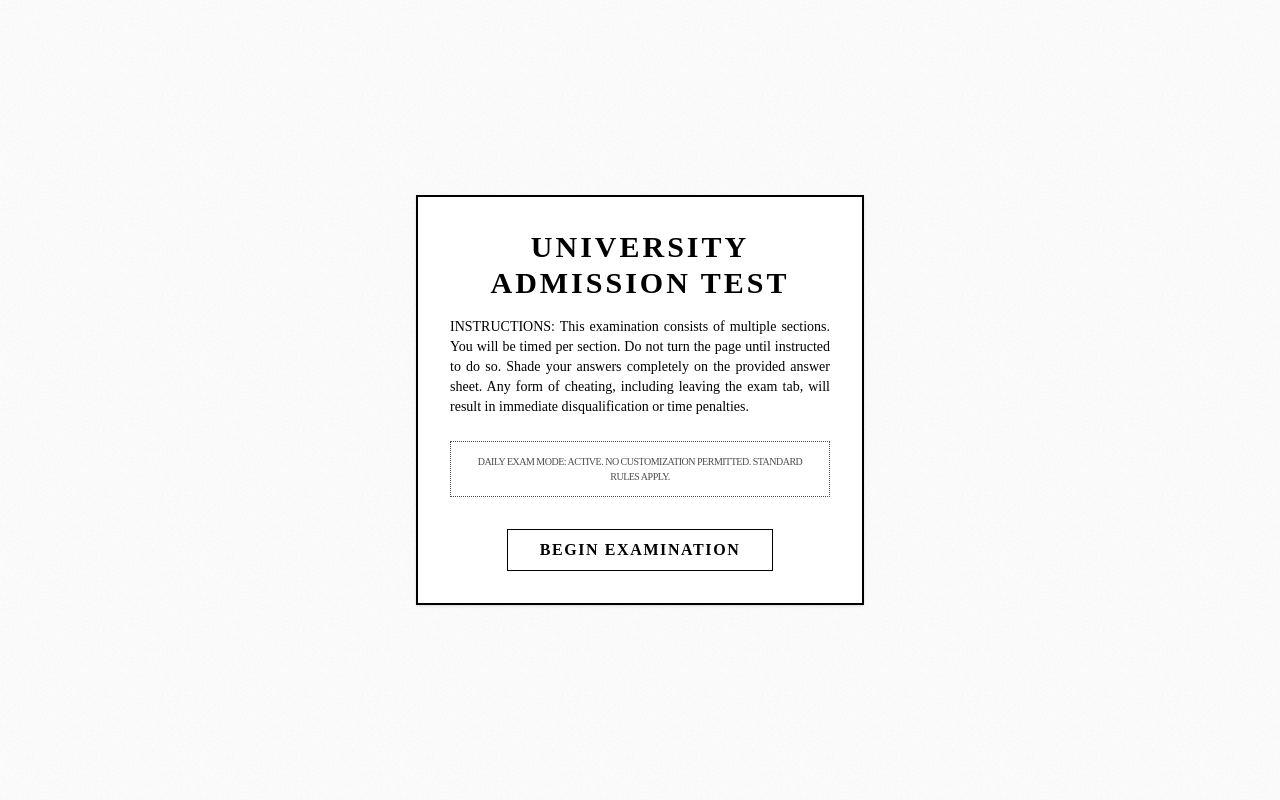
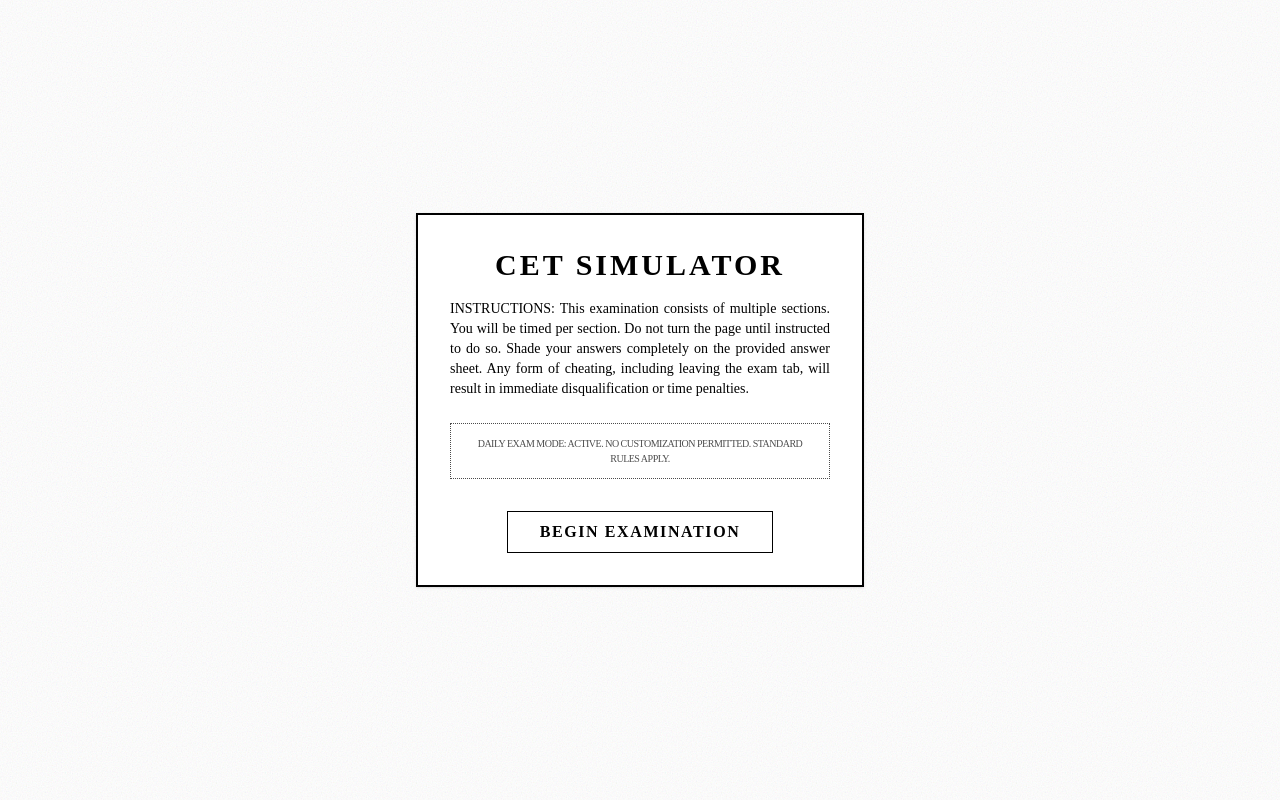
Before and after one commit to Chibogret/cet-sim, a React (Vite) app: page / in a window 1280 px wide. Built offline with nearby package versions, Linux system fonts and the light colour scheme.

Commit message:
modified:   README.md 	modified:   game_readme.md 	modified:   index.html 	modified:   package.json 	modified:   src/App.tsx

```diff
--- a/index.html
+++ b/index.html
@@ -3,7 +3,7 @@
   <head>
     <meta charset="UTF-8" />
     <meta name="viewport" content="width=device-width, initial-scale=1.0" />
-    <title>My Google AI Studio App</title>
+    <title>CET Simulator</title>
   </head>
   <body>
     <div id="root"></div>
--- a/package.json
+++ b/package.json
@@ -1,5 +1,5 @@
 {
-  "name": "react-example",
+  "name": "cet-simulator",
   "private": true,
   "version": "0.0.0",
   "type": "module",
--- a/src/App.tsx
+++ b/src/App.tsx
@@ -147,7 +147,7 @@ ${JSON.stringify(unanswered.map(q => ({ id: q.id, prompt: q.prompt })), null, 2)
           style={{ backgroundImage: paperTexture, backgroundSize: '200px 200px' }}
         >
           <div className="max-w-md border-2 border-black p-8 text-center bg-white shadow-sm relative">
-            <h1 className="text-3xl font-bold uppercase tracking-widest mb-4">University Admission Test</h1>
+            <h1 className="text-3xl font-bold uppercase tracking-widest mb-4">CET Simulator</h1>
           <p className="text-sm mb-6 text-justify">
             INSTRUCTIONS: This examination consists of multiple sections. You will be timed per section.
             Do not turn the page until instructed to do so. Shade your answers completely on the provided answer sheet.
```
Also changed, not shown: 2 other files (tests, documents, lock files or other folders).
